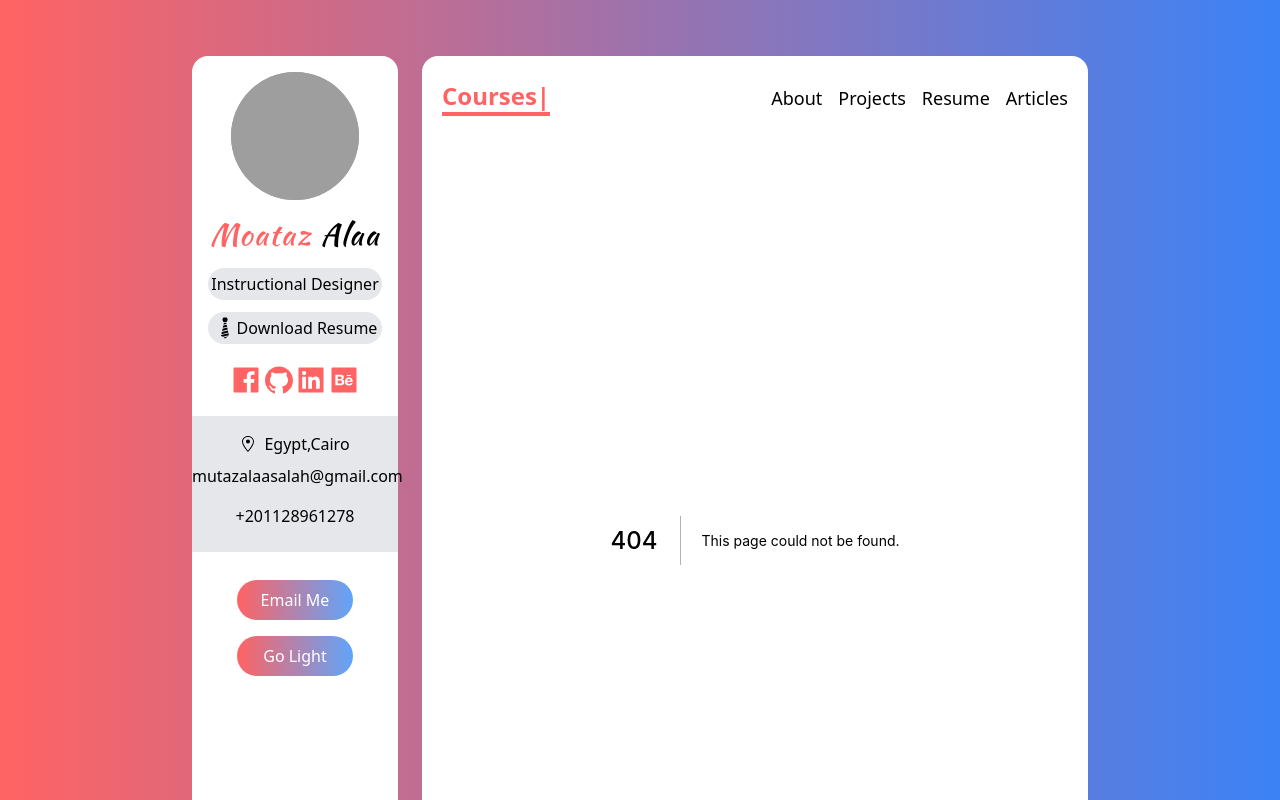
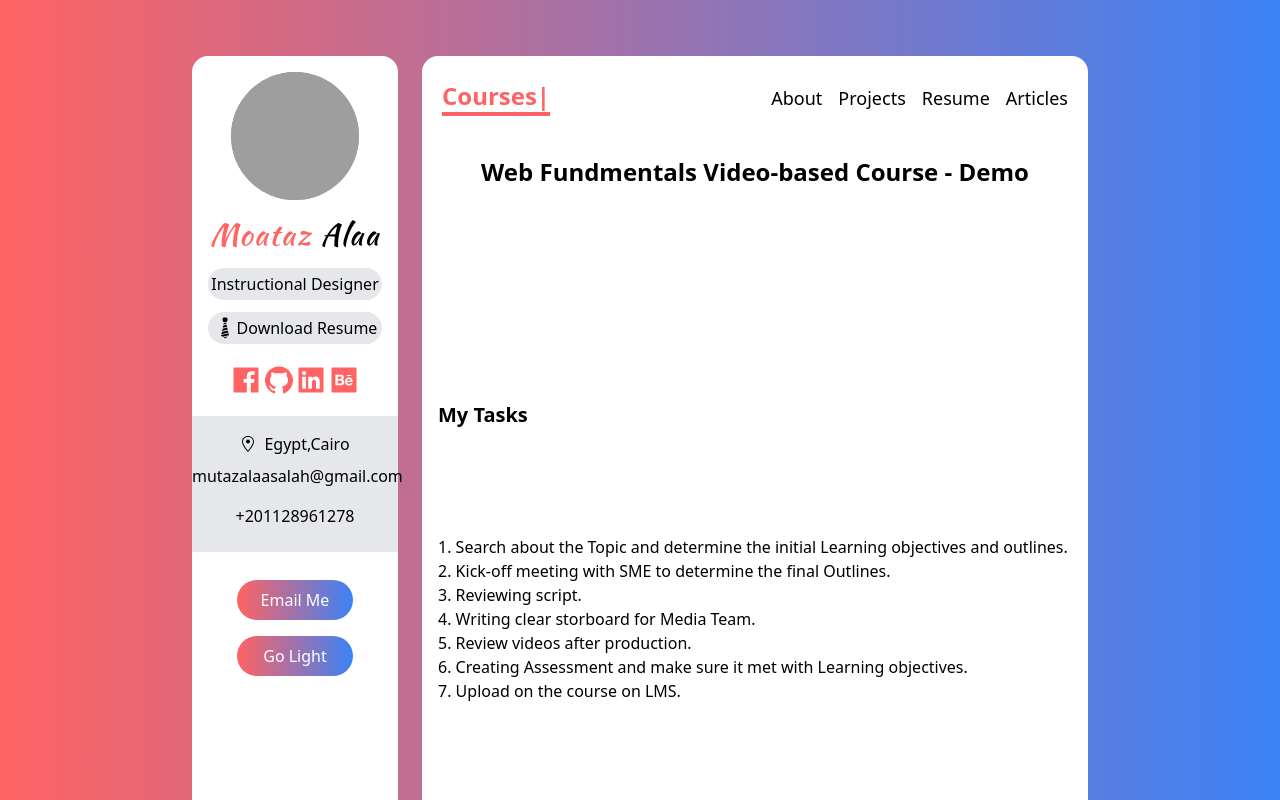
Before and after one commit to moatazalaa14/Portfolio-moatazdev, a Next.js app: page /webfundmenals_course_6 in a window 1280 px wide. Before the commit this address had no page. Shown: the top 800 px of the page. Built offline with nearby package versions, Linux system fonts and the light colour scheme; grey boxes are pictures that could not be loaded.

Commit message:
adding projects

```diff
--- a/components/Sidebar.tsx
+++ b/components/Sidebar.tsx
@@ -9,6 +9,10 @@ function Sidebar() {
 	const HandlingTheme=()=>{
 		theme==="light"?setTheme("dark"):setTheme("light")
 	}
+	const HandlingThemeDark=()=>{
+		theme==="light"?setTheme("dark"):null
+	}
+	HandlingThemeDark()
 	return (
 		<div>
 
@@ -50,10 +54,10 @@ function Sidebar() {
 				<a href="tel:01128961278" className="inline-block my-2">+201128961278</a>
 			</div>
 			<div>
-				<button className="w-8/12 px-5 py-2 my-2 text-white rounded-full bg-gradient-to-r from-green to-blue-400 focus:outline-none"
+				<button className="w-8/12 px-5 py-2 my-2 text-white rounded-full bg-gradient-to-r from-green to-black-400 hover:bg-black hover:border-green focus:outline-none"
                 onClick={()=>window.open('mailto:mutazalaasalah@gmail.com')}
                 >Email Me</button>
-				<button className="w-8/12 px-5 py-2 my-2 text-white rounded-full bg-gradient-to-r from-green to-blue-400 focus:outline-none" onClick={HandlingTheme}>{theme==="light"?"Go Dark":"Go Light"}{}</button>
+				<button className="w-8/12 px-5 py-2 my-2 text-white rounded-full bg-gradient-to-r from-green to-black-400 focus:outline-none" onClick={HandlingTheme}>{theme==="light"?"Go Dark":"Go Light"}{}</button>
 			</div>
 		</div>
 	);
--- a/data.ts
+++ b/data.ts
@@ -34,10 +34,20 @@ export const projectPages:IprojectPages[]=[
         url:"/chatbot_course_3"
     },
     {
+        title:"PowerShell Video-based Course →",
+        demo:"ui1XlRxYR8E",
+        url:"/powershell_course_4"
+    },
+    {
         title:"Projectile-Game →",
         demo:"W3LRYau8qoM",
-        url:"/projectile_game_4"
-    }
+        url:"/projectile_game_5"
+    },
+    {
+        title:"Web Fundmentals Video-based Course →",
+        demo:"JEk9Cf93okM",
+        url:"/webfundmenals_course_6"
+    },
 ]
 
 export const services:Iservice[]=[
--- a/pages/_app.tsx
+++ b/pages/_app.tsx
@@ -8,7 +8,7 @@ function MyApp({ Component, pageProps }) {
 
   return <ThemeProvider attribute="class"><div className="grid grid-cols-12 gap-6 px-5 my-14 lg:px-48 sm:px-20 md:px-32">
      <NextSeo
-      title="Moataz Alaa  | Instructional Designe Portfolio"
+      title="Moataz Alaa  | Instructional Designer Portfolio"
       description="Welcome to the instructional design portfolio of Moataz Alaa, a professional with extensive experience in designing and developing effective learning experiences. This website showcases a collection of projects that demonstrate Moataz's ability to create engaging, interactive, and impactful instructional materials, such as e-learning courses, training programs, and educational resources. Explore the portfolio to learn more about Moataz's instructional design skills and expertise. Contact Moataz for inquiries or collaborations on your next learning project."
       openGraph={{
         type: 'website',
--- /dev/null
+++ b/pages/powershell_course_4.tsx
@@ -0,0 +1,46 @@
+
+import Link from "next/link"
+import Head from 'next/head'
+import YouTube from 'react-youtube';
+import { NextSeo } from 'next-seo';
+
+function Project_4() {
+    const opts = {
+        height: '300px',
+        width: '100%',
+        playerVars: {
+          // https://developers.google.com/youtube/player_parameters
+          autoplay: 0,
+        },
+      };
+    return (
+
+        <div className="grid grid-cols-1 gap-6 p-4 overflow-scroll h-screen">
+           <NextSeo
+title="PowerShell Video-based Course Project - Demo"
+      description="This page showcases a video-based course project on PowerShell, created by an Moataz Alaa instructional designer. The demo provides an overview of the course content, which covers a comprehensive range of topics, starting from the basics and progressing to more advanced concepts. The page outlines the tasks involved in creating the course, from researching the topic to uploading it on the LMS. The instructional designer works closely with subject matter experts (SMEs) to determine the final course outlines, and the script is reviewed to ensure quality content. The media team then creates the video content, and the designer provides a clear storyboard for them. The course is designed to meet specific learning objectives, and assessments are created to ensure that the objectives are met. This page is an excellent opportunity to preview the course project and gain insight into the instructional design process. If you're interested in learning PowerShell, this course project is a valuable resource that can help you enhance your knowledge and skills."
+    />
+           <Head>
+               <title>PowerShell Video-based Course</title>
+           </Head>
+          <h1 className="text-2xl font-bold text-center" >PowerShell Video-based Course - Demo</h1>
+          <YouTube videoId="ui1XlRxYR8E"  opts={opts}/>
+          <h2 className="text-xl font-bold">My Tasks</h2>
+          <ol>
+            <li>1. Search about the Topic and determine the initial Learning objectives and outlines.</li>
+            <li>2. Kick-off meeting with SME to determine the final Outlines.</li>
+            <li>3. Reviewing script.</li>
+            <li>4. Writing clear storboard for Media Team.</li>
+            <li>5. Review videos after production.</li>
+            <li>6. Creating Assessment and make sure it met with Learning objectives.</li>
+            <li>7. Upload on the course on LMS.</li>
+          </ol>
+
+          <Link href={'/projects'}>
+        <p className="text-2xl font-bold cursor-pointer" > ← Back </p>
+         </Link>
+         </div>
+    )
+}
+
+export default Project_4
--- a/pages/projects.tsx
+++ b/pages/projects.tsx
@@ -19,7 +19,7 @@ function projects() {
       };
 
     return (
-        <div className="px-5 py-2 overflow-scroll grid gap-8 grid-cols-1 md:grid-cols-2" >
+        <div className="px-5 py-2 overflow-scroll grid gap-8 grid-cols-1 md:grid-cols-2 h-screen" >
             <Head>
                 <title>Projects</title>
             </Head>
--- a/pages/resume.tsx
+++ b/pages/resume.tsx
@@ -7,7 +7,7 @@ function resume() {
 
     return (
 
-        <div className="grid grid-cols-1 gap-6 p-4 lg:grid-cols-2 ">
+        <div className="grid grid-cols-1 gap-6 p-4 lg:grid-cols-2 h-screen overflow-scroll">
             <NextSeo
       title="Moataz Alaa | Instructional Design and E-learning Development Experience"
       description=" This page showcases Moataz's experience as an instructional designer and e-learning developer. With a background in creating effective and engaging learning experiences, Moataz has worked for various organizations, including Almentor.net, Cloud Security Alliance, and Variiance. This page provides details on Moataz's responsibilities and achievements in each role, including creating learning paths, developing interactive educational content, and evaluating the process to ensure timely completion of courses. Explore this page to learn more about Moataz's skills and expertise in instructional design and e-learning development. Contact Moataz for inquiries or collaborations on your next learning project."
--- /dev/null
+++ b/pages/webfundmenals_course_6.tsx
@@ -0,0 +1,46 @@
+
+import Link from "next/link"
+import Head from 'next/head'
+import YouTube from 'react-youtube';
+import { NextSeo } from 'next-seo';
+
+function Project_4() {
+    const opts = {
+        height: '300px',
+        width: '100%',
+        playerVars: {
+          // https://developers.google.com/youtube/player_parameters
+          autoplay: 0,
+        },
+      };
+    return (
+
+        <div className="grid grid-cols-1 gap-6 p-4 overflow-scroll h-screen">
+           <NextSeo
+title="Web Fundamentals Video-based Course Sample for Moataz Alaa - Instructional Designer"
+      description="This page features a sample of a video-based course on Web Fundamentals, created by Moataz Alaa, an experienced instructional designer. The course covers essential concepts such as HTML, CSS, and JavaScript, as well as more advanced topics like web design principles and web development frameworks. The page provides an overview of the tasks involved in creating the course, from determining the initial learning objectives to uploading the course onto the LMS. Moataz works closely with subject matter experts (SMEs) to determine the final course outlines and ensures that the course content meets the highest standards. The media team creates the video content based on the clear storyboard provided by Moataz, and the videos are reviewed after production to ensure their quality. Assessments are created to ensure that the learning objectives are met, and the course is uploaded onto the LMS. This page is an excellent opportunity to preview Moataz's instructional design work and gain insight into his expertise in web development education. Whether you're a beginner or an advanced user, this course sample is a valuable resource that can help you enhance your knowledge and skills in web development."
+    />
+           <Head>
+               <title>Web Fundmentals Video-based Course</title>
+           </Head>
+          <h1 className="text-2xl font-bold text-center" >Web Fundmentals Video-based Course - Demo</h1>
+          <YouTube videoId="JEk9Cf93okM"  opts={opts}/>
+          <h2 className="text-xl font-bold">My Tasks</h2>
+          <ol>
+            <li>1. Search about the Topic and determine the initial Learning objectives and outlines.</li>
+            <li>2. Kick-off meeting with SME to determine the final Outlines.</li>
+            <li>3. Reviewing script.</li>
+            <li>4. Writing clear storboard for Media Team.</li>
+            <li>5. Review videos after production.</li>
+            <li>6. Creating Assessment and make sure it met with Learning objectives.</li>
+            <li>7. Upload on the course on LMS.</li>
+          </ol>
+
+          <Link href={'/projects'}>
+        <p className="text-2xl font-bold cursor-pointer" > ← Back </p>
+         </Link>
+         </div>
+    )
+}
+
+export default Project_4
```
Also changed, not shown: pages/projectile_game_5.tsx (renamed from pages/projectile_game_4.tsx).
